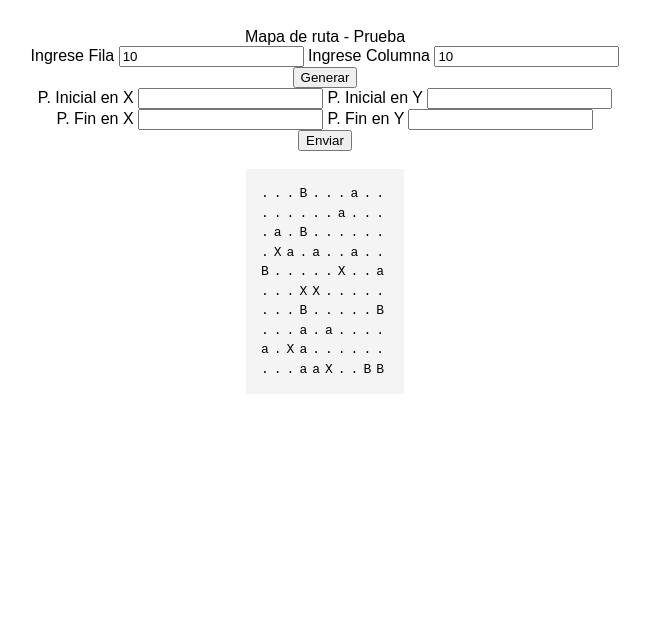
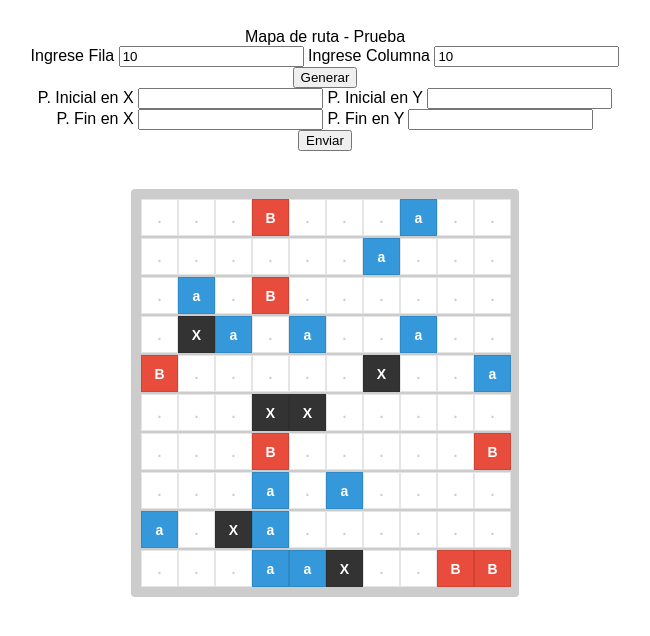
Before and after one commit to da21nny/The_Huddle_Challenge_2_CodePro_4, a plain HTML site: page index.html in a window 1280 px wide. Both pictures are taken after a click on the button "Generar". Shown: the whole page, without its empty margins (315-965 px from the left). Drawn offline with Linux system fonts and the light colour scheme.

Commit message:
agregamos grip para mejor visualizacion

```diff
--- a/index.html
+++ b/index.html
@@ -6,18 +6,37 @@
     <title>Document</title>
     <style>
         body { font-family: sans-serif; padding: 20px;}
+        /* Contenedor principal del Grid */
         .matriz-container {
-            font-family: monospace;
-            line-height: 1.5;
-            background: #f4f4f4;
-            padding: 15px;
-            display: inline-block;
-            position: relative;
-            left: 50%;
-            transform: translate(-50%);
-            white-space: pre;
-            letter-spacing: 5px;
+            display: grid;
+            gap: 2px; /* Espacio entre celdas */
+            background: #ccc;
+            padding: 10px;
+            border-radius: 4px;
+            margin: 20px auto;
+            width: max-content; /* Se ajusta al contenido */
         }
+
+        /* Estilo base para cada celda */
+        .cell {
+            width: 35px;
+            height: 35px;
+            display: flex;
+            align-items: center;
+            justify-content: center;
+            font-family: sans-serif;
+            font-weight: bold;
+            font-size: 14px;
+            border: 1px solid rgba(0,0,0,0.1);
+        }
+
+        /* Colores por tipo de terreno */
+        .libre { background: #ffffff; color: #ccc; }
+        .edificio { background: #333333; color: white; }
+        .agua { background: #3498db; color: white; }
+        .bloqueo { background: #e74c3c; color: white; }
+        .entrada { background: #2ecc71; color: white; }
+        .salida {background: orange; color: white; }
         .center {
             text-align: center;
         }
--- a/mapa.js
+++ b/mapa.js
@@ -65,19 +65,44 @@ class huddleMap{
 
     mostrar_mapa(){
         const contenedor = document.getElementById('resultado');
-        let texto_salida = '';
+        contenedor.textContent = '';
+
+        contenedor.style.gridTemplateColumns = `repeat(${this.columnas}, 35px)`;
         for(let fila = 0; fila < this.filas; fila++){
             for(let columna = 0; columna < this.columnas; columna++){
-                if(this.matriz[fila][columna] == 1) texto_salida += 'X'; //Edificio
-                else if(this.matriz[fila][columna] == 2) texto_salida += 'a'; //Agua
-                else if(this.matriz[fila][columna] == 3) texto_salida += 'B'; //Bloqueo
-                else if(this.matriz[fila][columna] == 9) texto_salida += 'E';
-                else if(this.matriz[fila][columna] == 7) texto_salida += 'S';
-                else texto_salida += '.'; //Camino
+                const celdaDiv = document.createElement('div');
+                celdaDiv.classList.add('cell');
+
+                const valor = this.matriz[fila][columna];
+
+                if(valor === 1){
+                    celdaDiv.textContent = 'X';
+                    celdaDiv.classList.add('edificio');
+                }
+                else if(valor === 2){
+                    celdaDiv.textContent = 'a';
+                    celdaDiv.classList.add('agua');
+                }
+                else if(valor === 3){
+                    celdaDiv.textContent = 'B';
+                    celdaDiv.classList.add('bloqueo');
+                }
+                else if(valor === 9){
+                    celdaDiv.textContent = 'E';
+                    celdaDiv.classList.add('entrada');
+                }
+                else if(valor === 7){
+                    celdaDiv.textContent = 'S';
+                    celdaDiv.classList.add('salida');
+                }
+                else{
+                    celdaDiv.textContent = '.';
+                    celdaDiv.classList.add('libre');
+                }
+                contenedor.appendChild(celdaDiv);
             }
-            texto_salida += '\n';
         }
-        contenedor.textContent = texto_salida;
+        //contenedor.textContent = texto_salida;
     }
 }
 
```
